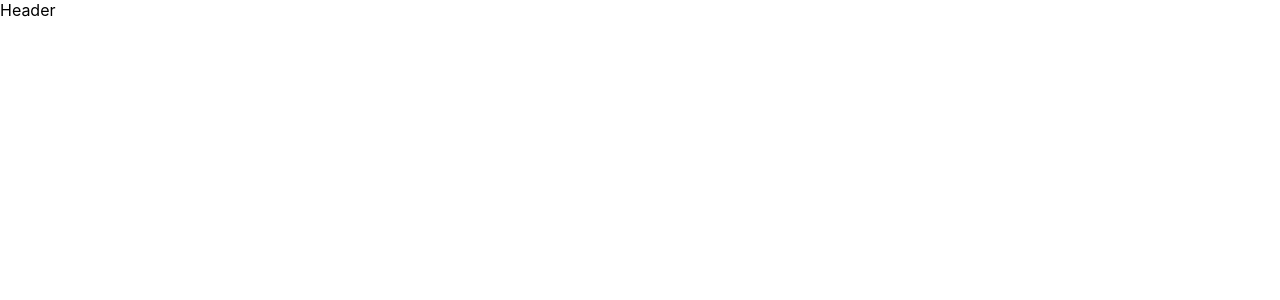
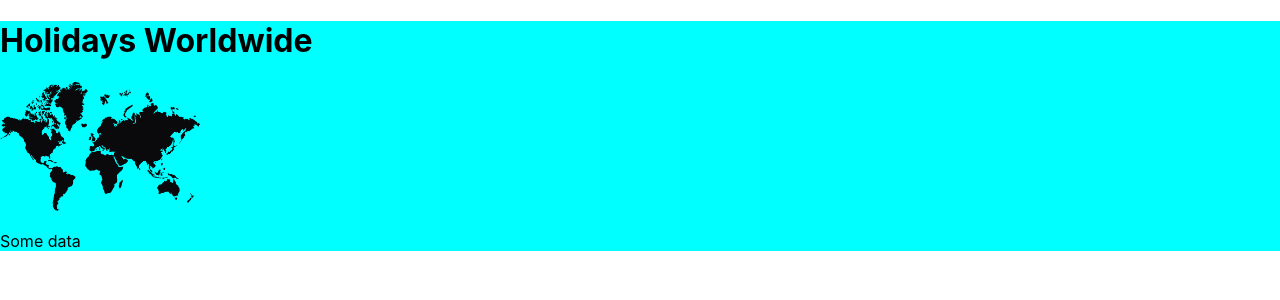
Before and after one commit to huseyinbiyik/holidays-worldwide, a React (Create React App) app: page /country/1 in a window 1280 px wide. Before the commit this address had no page. Shown: the top 300 px of the page. Built offline with nearby package versions, Linux system fonts and the light colour scheme.

Commit message:
Add header component

```diff
--- /dev/null
+++ b/src/components/Header/Header.css
@@ -0,0 +1,8 @@
+header {
+background-color: aqua;
+}
+
+.headerPhoto {
+  width: 200px;
+  height: auto;
+}
--- a/src/components/Header/Header.js
+++ b/src/components/Header/Header.js
@@ -1,7 +1,18 @@
 import React from 'react';
+import headerphoto from './assets/headerphoto.png';
+import './Header.css';
 
 export default function Header() {
   return (
-    <div>Header</div>
+    <header>
+      <h1> Holidays Worldwide</h1>
+
+      <div className="headline">
+        <div className="image-container">
+          <img className="headerPhoto" src={headerphoto} alt="world" />
+        </div>
+        <div className="data"><p>Some data</p></div>
+      </div>
+    </header>
   );
 }
```
Also changed, not shown: src/components/Header/assets/headerphoto.png (added).
